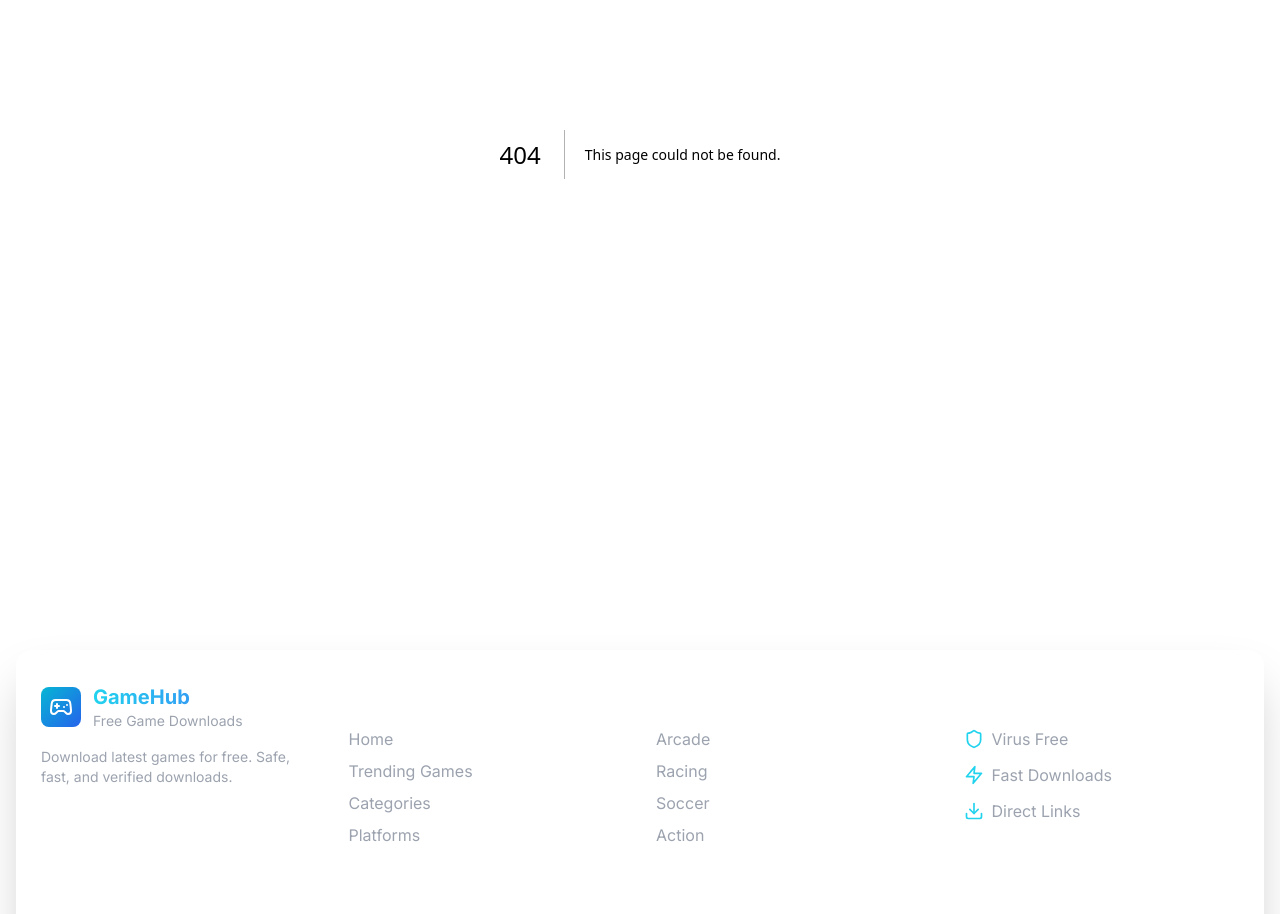
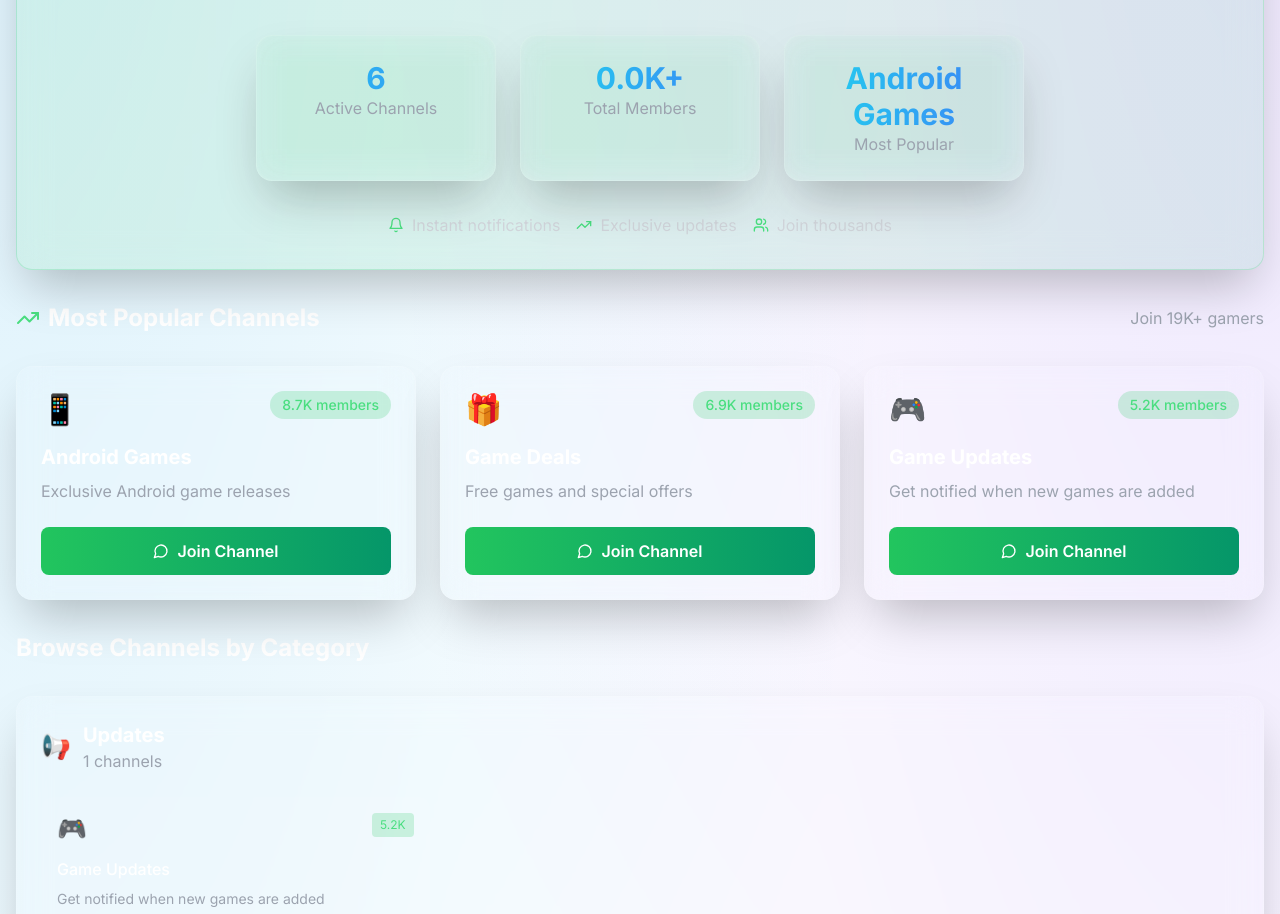
Before and after one commit to botsking-hue/ahagaming, a Next.js app: page /whatsapp in a window 1280 px wide. Before the commit this address had no page. Shown: the part 400-1314 px from the top of the page. Built offline with nearby package versions, Linux system fonts and the light colour scheme.

Commit message:
Create page.tsx

```diff
--- /dev/null
+++ b/src/app/whatsapp/page.tsx
@@ -0,0 +1,218 @@
+'use client'
+
+import { MessageCircle, Users, ExternalLink, Bell, TrendingUp } from 'lucide-react'
+import { useWhatsApp } from '@/hooks/useWhatsApp'
+import WhatsAppButton from '@/components/shared/WhatsAppButton'
+
+export default function WhatsAppPage() {
+  const { channels, stats, loading, getChannelsByCategory, getPopularChannels } = useWhatsApp()
+
+  const categories = [
+    { id: 'updates', name: 'Updates', icon: '📢' },
+    { id: 'platform', name: 'Platform', icon: '📱' },
+    { id: 'category', name: 'Categories', icon: '🎮' },
+    { id: 'deals', name: 'Deals', icon: '🎁' },
+    { id: 'support', name: 'Support', icon: '🛠️' }
+  ]
+
+  const popularChannels = getPopularChannels(3)
+
+  if (loading) {
+    return (
+      <div className="text-center py-12">
+        <div className="inline-block animate-spin rounded-full h-12 w-12 border-t-2 border-b-2 border-green-500"></div>
+        <p className="mt-4 text-gray-400">Loading WhatsApp channels...</p>
+      </div>
+    )
+  }
+
+  return (
+    <div className="space-y-8">
+      {/* Hero Section */}
+      <div className="glass-card p-8 rounded-2xl text-center bg-gradient-to-r from-green-500/10 to-emerald-600/10 border border-green-500/20">
+        <div className="max-w-3xl mx-auto">
+          <div className="inline-flex p-4 bg-gradient-to-r from-green-500 to-emerald-600 rounded-2xl mb-6">
+            <MessageCircle className="h-12 w-12 text-white" />
+          </div>
+          <h1 className="text-4xl font-bold text-white mb-4">Join Our WhatsApp Channels</h1>
+          <p className="text-xl text-gray-300 mb-8">
+            Get instant updates on new games, updates, and exclusive deals directly on WhatsApp
+          </p>
+
+          {/* Stats */}
+          <div className="grid grid-cols-1 md:grid-cols-3 gap-6 mb-8">
+            <div className="glass-card p-6">
+              <div className="text-3xl font-bold gradient-text">{stats.totalChannels}</div>
+              <div className="text-gray-400">Active Channels</div>
+            </div>
+            <div className="glass-card p-6">
+              <div className="text-3xl font-bold gradient-text">
+                {(stats.totalMembers / 1000).toFixed(1)}K+
+              </div>
+              <div className="text-gray-400">Total Members</div>
+            </div>
+            <div className="glass-card p-6">
+              <div className="text-3xl font-bold gradient-text">{stats.mostPopular}</div>
+              <div className="text-gray-400">Most Popular</div>
+            </div>
+          </div>
+
+          <div className="space-y-4">
+            <div className="flex items-center justify-center space-x-4 text-gray-300">
+              <div className="flex items-center space-x-2">
+                <Bell className="h-4 w-4 text-green-400" />
+                <span>Instant notifications</span>
+              </div>
+              <div className="flex items-center space-x-2">
+                <TrendingUp className="h-4 w-4 text-green-400" />
+                <span>Exclusive updates</span>
+              </div>
+              <div className="flex items-center space-x-2">
+                <Users className="h-4 w-4 text-green-400" />
+                <span>Join thousands</span>
+              </div>
+            </div>
+          </div>
+        </div>
+      </div>
+
+      {/* Popular Channels */}
+      <div>
+        <div className="flex items-center justify-between mb-8">
+          <h2 className="text-2xl font-bold text-white flex items-center">
+            <TrendingUp className="h-6 w-6 mr-2 text-green-400" />
+            Most Popular Channels
+          </h2>
+          <div className="text-gray-400">
+            Join {popularChannels.reduce((sum, channel) => sum + parseInt(channel.members.replace('K', '')), 0)}K+ gamers
+          </div>
+        </div>
+
+        <div className="grid grid-cols-1 md:grid-cols-3 gap-6">
+          {popularChannels.map((channel) => (
+            <div key={channel.id} className="glass-card p-6 hover:scale-[1.02] transition-transform">
+              <div className="flex items-start justify-between mb-4">
+                <div className="text-3xl">{channel.icon}</div>
+                <span className="px-3 py-1 bg-green-500/20 text-green-400 text-sm font-medium rounded-full">
+                  {channel.members} members
+                </span>
+              </div>
+              <h3 className="text-xl font-bold text-white mb-2">{channel.name}</h3>
+              <p className="text-gray-400 mb-6">{channel.description}</p>
+              <div className="space-y-3">
+                <a
+                  href={channel.link}
+                  target="_blank"
+                  rel="noopener noreferrer"
+                  className="w-full btn-primary bg-gradient-to-r from-green-500 to-emerald-600 hover:from-green-600 hover:to-emerald-700 flex items-center justify-center space-x-2"
+                >
+                  <MessageCircle className="h-4 w-4" />
+                  <span>Join Channel</span>
+                </a>
+              </div>
+            </div>
+          ))}
+        </div>
+      </div>
+
+      {/* Channels by Category */}
+      <div>
+        <h2 className="text-2xl font-bold text-white mb-8">Browse Channels by Category</h2>
+
+        <div className="space-y-8">
+          {categories.map((category) => {
+            const categoryChannels = getChannelsByCategory(category.id)
+
+            if (categoryChannels.length === 0) return null
+
+            return (
+              <div key={category.id} className="glass-card p-6 rounded-2xl">
+                <div className="flex items-center space-x-3 mb-6">
+                  <div className="text-2xl">{category.icon}</div>
+                  <div>
+                    <h3 className="text-xl font-bold text-white">{category.name}</h3>
+                    <p className="text-gray-400">{categoryChannels.length} channels</p>
+                  </div>
+                </div>
+
+                <div className="grid grid-cols-1 md:grid-cols-2 lg:grid-cols-3 gap-4">
+                  {categoryChannels.map((channel) => (
+                    <div key={channel.id} className="bg-white/5 p-4 rounded-xl hover:bg-white/10 transition">
+                      <div className="flex items-start justify-between mb-3">
+                        <div className="text-2xl">{channel.icon}</div>
+                        <span className="text-xs px-2 py-1 bg-green-500/20 text-green-400 rounded">
+                          {channel.members}
+                        </span>
+                      </div>
+                      <h4 className="font-medium text-white mb-2">{channel.name}</h4>
+                      <p className="text-sm text-gray-400 mb-4">{channel.description}</p>
+                      <a
+                        href={channel.link}
+                        target="_blank"
+                        rel="noopener noreferrer"
+                        className="inline-flex items-center text-sm text-green-400 hover:text-green-300"
+                      >
+                        Join Channel
+                        <ExternalLink className="h-3 w-3 ml-1" />
+                      </a>
+                    </div>
+                  ))}
+                </div>
+              </div>
+            )
+          })}
+        </div>
+      </div>
+
+      {/* All Channels */}
+      <div className="glass-card p-6 rounded-2xl">
+        <h2 className="text-2xl font-bold text-white mb-6">All WhatsApp Channels</h2>
+
+        <div className="space-y-4">
+          {channels.map((channel) => (
+            <div key={channel.id} className="flex items-center justify-between p-4 bg-white/5 rounded-xl hover:bg-white/10 transition">
+              <div className="flex items-center space-x-4">
+                <div className="text-2xl">{channel.icon}</div>
+                <div>
+                  <h4 className="font-medium text-white">{channel.name}</h4>
+                  <p className="text-sm text-gray-400">{channel.description}</p>
+                  <div className="flex items-center space-x-4 mt-2">
+                    <span className="text-xs text-gray-500">{channel.category}</span>
+                    <span className="text-xs px-2 py-1 bg-green-500/20 text-green-400 rounded">
+                      {channel.members} members
+                    </span>
+                  </div>
+                </div>
+              </div>
+              <a
+                href={channel.link}
+                target="_blank"
+                rel="noopener noreferrer"
+                className="px-4 py-2 bg-gradient-to-r from-green-500 to-emerald-600 rounded-lg font-medium hover:opacity-90 transition"
+              >
+                Join
+              </a>
+            </div>
+          ))}
+        </div>
+      </div>
+
+      {/* CTA Section */}
+      <div className="text-center glass-card p-8 rounded-2xl">
+        <h2 className="text-3xl font-bold text-white mb-4">Ready to Join?</h2>
+        <p className="text-gray-400 max-w-xl mx-auto mb-8">
+          Join our WhatsApp channels now and never miss an update. Get instant notifications for new games, updates, and exclusive deals.
+        </p>
+        <div className="space-x-4">
+          <WhatsAppButton variant="inline" />
+          <a
+            href="/notifications"
+            className="btn-secondary"
+          >
+            Enable Browser Notifications
+          </a>
+        </div>
+      </div>
+    </div>
+  )
+}
```
